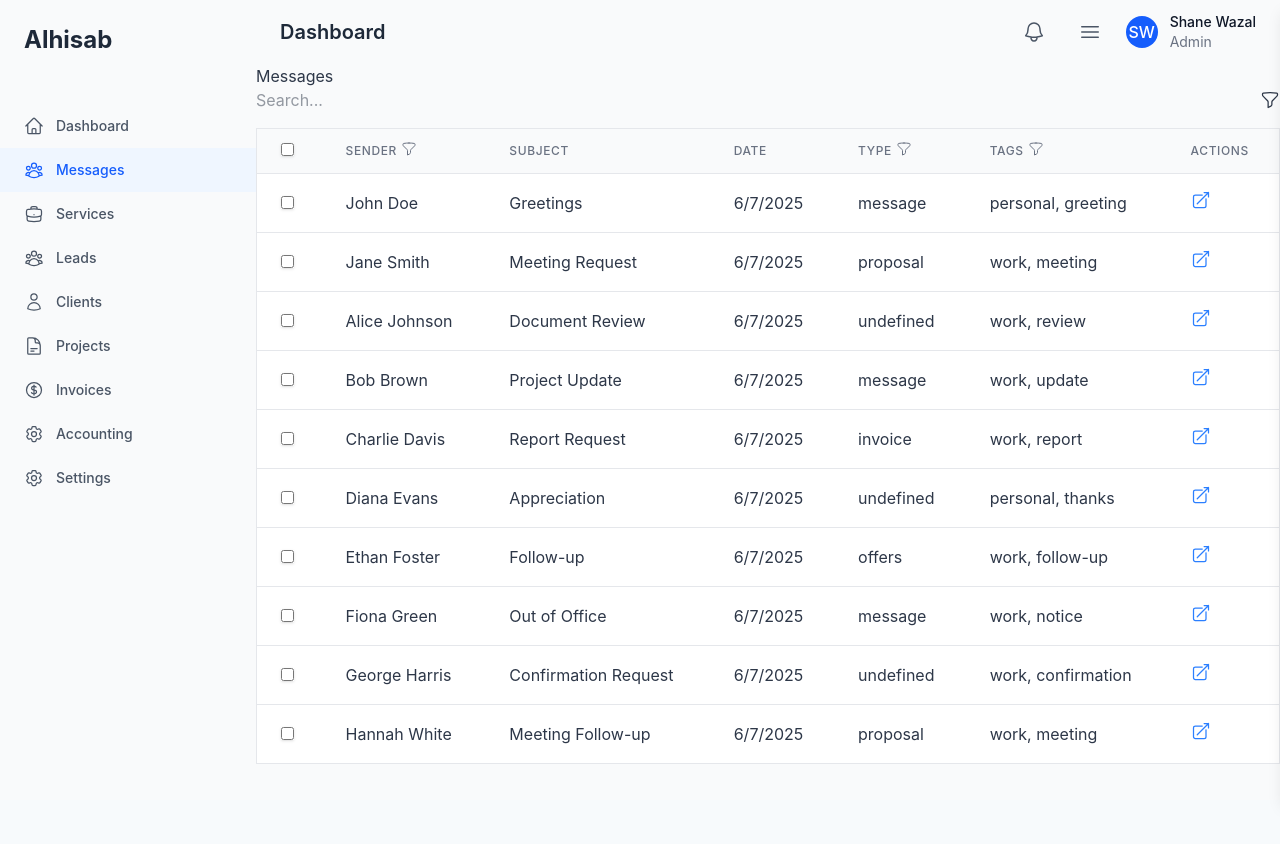
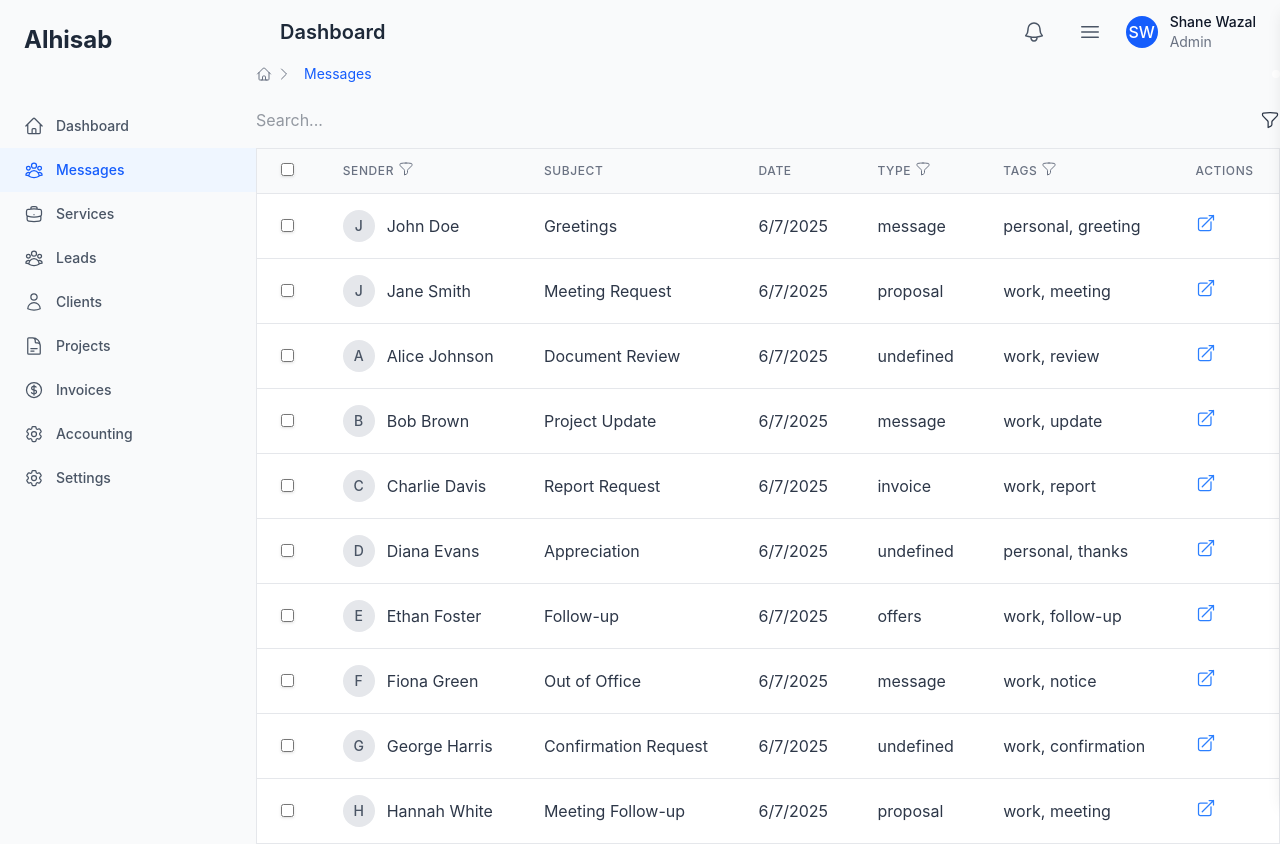
Before and after one commit to einfoengine/alhisab, a Next.js app in the folder frontend/: page /dashboard/messages in a window 1280 px wide. Before the commit the page ends 800 px from the top, so only its background shows below. Built offline with nearby package versions, Linux system fonts and the light colour scheme.

Commit message:
Message, projects and page header correction

```diff
--- a/frontend/src/app/dashboard/messages/page.tsx
+++ b/frontend/src/app/dashboard/messages/page.tsx
@@ -5,6 +5,7 @@ import TableBuilder, { TableRow } from '@/components/TableBuilder';
 import messages from '@/data/messages.json';
 import { ArrowTopRightOnSquareIcon } from '@heroicons/react/24/outline';
 import { useRouter } from 'next/navigation';
+import PageHeader from '@/components/elements/PageHeader';
 
 const MessagesPage = () => {
   const router = useRouter();
@@ -19,7 +20,16 @@ const MessagesPage = () => {
   }));
 
   const tableColumns = [
-    { key: 'sender', label: 'Sender', accessor: 'sender', filterable: true },
+    { key: 'sender', label: 'Sender', accessor: 'sender', filterable: true, render: (_value: unknown, item: TableRow) => (
+        <div className="flex items-center space-x-3">
+          <div className="h-8 w-8 rounded-full bg-gray-200 flex items-center justify-center">
+            <span className="text-sm font-medium text-gray-600">
+              {item.sender?.charAt(0) || '?'}
+            </span>
+          </div>
+          <span>{item.sender || 'Unknown'}</span>
+        </div>
+      ) },
     { key: 'subject', label: 'Subject', accessor: 'subject' },
     { key: 'date', label: 'Date', accessor: 'date' },
     { key: 'type', label: 'Type', accessor: 'type', filterable: true },
@@ -44,7 +54,7 @@ const MessagesPage = () => {
 
   return (
     <div className="nt-page nt-messages">
-      <h1 className="nt-page-title">Messages</h1>
+      <PageHeader title="Messages" />
       <div className="nt-page-container">
         <TableBuilder
           columns={tableColumns}
--- a/frontend/src/app/dashboard/page.tsx
+++ b/frontend/src/app/dashboard/page.tsx
@@ -10,6 +10,7 @@ import {
 import RevenueOverview from '@/components/RevenueOverview';
 import RecentActivities from '@/components/RecentActivities';
 import StatsGrid from '@/components/StatsGrid';
+import PageHeader from '@/components/elements/PageHeader';
 
 const stats = [
   {
@@ -62,6 +63,7 @@ const recentActivity = [
 const DashboardPage = () => {
   return (
     <div className="nt-page nt-dashboard min-h-screen">
+      <PageHeader title="Dashboard" />
       <div className="p-6">
         {/* Stats Grid */}
         <StatsGrid stats={stats} />
--- a/frontend/src/app/dashboard/projects/page.tsx
+++ b/frontend/src/app/dashboard/projects/page.tsx
@@ -10,10 +10,8 @@ import {
   CurrencyDollarIcon,
   ClockIcon
 } from '@heroicons/react/24/outline';
-// import Sidebar from '@/components/Sidebar';
-// import Header from '@/components/Header';
 import TableBuilder from '@/components/TableBuilder';
-import PageHeader from '@/components/PageHeader';
+import PageHeader from '@/components/elements/PageHeader';
 
 interface Project {
   id: string;
@@ -214,8 +212,6 @@ export default function ProjectsPage() {
   if (loading) {
     return (
       <div className="min-h-screen bg-gray-50">
-        {/* <Sidebar /> */}
-        {/* <Header /> */}
         <main className="pl-64 pt-16">
           <div className="p-6">
             <div className="flex items-center justify-center h-[calc(100vh-4rem)]">
@@ -229,15 +225,12 @@ export default function ProjectsPage() {
 
   return (
     <div className="min-h-screen bg-gray-50">
-      {/* <Sidebar /> */}
-      {/* <Header /> */}
       <main className="pl-64 pt-16">
         <div className="p-6">
           <PageHeader
             title="Projects"
-            showViewToggle={false}
-            actionLabel="New Project"
-            onAction={handleCreateProject}
+            viewMode="grid"
+            setViewMode={() => {}}
           />
           <TableBuilder
             data={projects}
--- a/frontend/src/components/PageHeader.tsx
+++ b/frontend/src/components/PageHeader.tsx
@@ -14,7 +14,7 @@ const PageHeader: React.FC<PageHeaderProps> = ({
   title,
   viewMode = 'grid',
   onViewModeChange,
-  showViewToggle = false,
+  showViewToggle = !!onViewModeChange,
   actionLabel,
   onAction,
 }) => {
--- a/frontend/src/components/elements/PageHeader.tsx
+++ b/frontend/src/components/elements/PageHeader.tsx
@@ -3,8 +3,8 @@ import { Squares2X2Icon, TableCellsIcon, ChevronRightIcon, HomeIcon } from '@her
 
 interface PageHeaderProps {
   title: string;
-  viewMode: 'grid' | 'table';
-  setViewMode: (mode: 'grid' | 'table') => void;
+  viewMode?: 'grid' | 'table';
+  setViewMode?: (mode: 'grid' | 'table') => void;
   actions?: Array<{
     name: string;
     icon: React.ComponentType<React.SVGProps<SVGSVGElement>>;
@@ -40,6 +40,8 @@ const PageHeader: React.FC<PageHeaderProps> = ({ title, viewMode, setViewMode, a
         ))}
       </nav>
       <div className="flex items-center space-x-2 bg-white rounded-lg p-1">
+        {setViewMode && viewMode && (
+          <>
             <button
               onClick={() => setViewMode('grid')}
               className={`p-2 rounded-md ${
@@ -60,6 +62,8 @@ const PageHeader: React.FC<PageHeaderProps> = ({ title, viewMode, setViewMode, a
             >
               <TableCellsIcon className="h-5 w-5" />
             </button>
+          </>
+        )}
         {actions.map((action) => (
           <button
             key={action.name}
```
Lines whose indentation alone changed are shown as unchanged.
